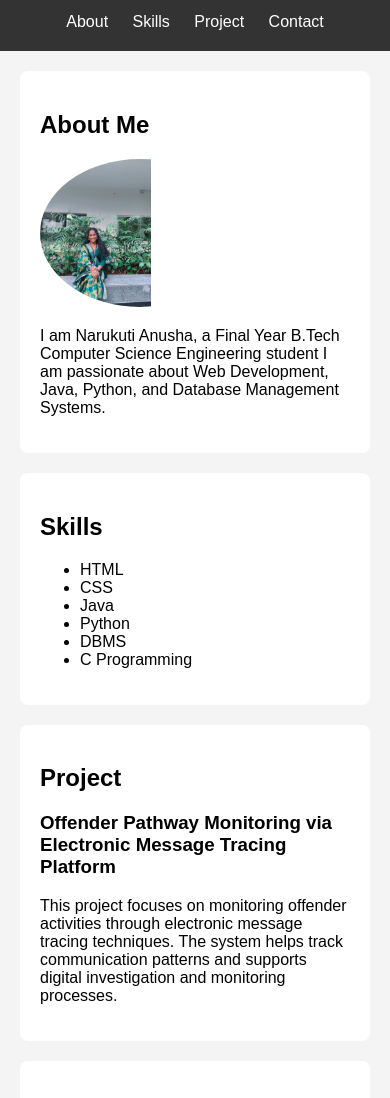
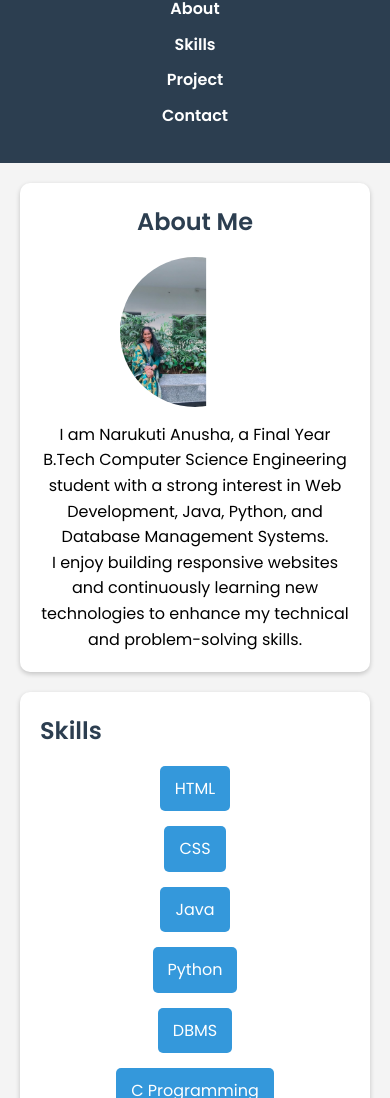
Before and after one commit to narukutianusha-sys/https-github.com-anusha25191-personal-portfolio-website, a plain HTML site: page index.html in a window 390 px wide. Shown: the part 87-1185 px from the top of the page. Drawn offline with Linux system fonts and the light colour scheme; files whose address does not match are found by name.

Commit message:
Week 2 - Styled Portfolio Website with Responsive Design

```diff
--- a/index.html
+++ b/index.html
@@ -1,61 +1,14 @@
 <!DOCTYPE html>
 <html lang="en">
+
 <head>
     <meta charset="UTF-8">
     <meta name="viewport" content="width=device-width, initial-scale=1.0">
     <title>Narukuti Anusha Portfolio</title>
 
-    <style>
-        body {
-            font-family: Arial, sans-serif;
-            margin: 0;
-            padding: 0;
-            background-color: #f4f4f4;
-        }
+    <link href="https://fonts.googleapis.com/css2?family=Poppins:wght@300;400;600&display=swap" rel="stylesheet">
 
-        header {
-            background-color: #333;
-            color: white;
-            text-align: center;
-            padding: 20px;
-        }
-
-        nav a {
-            color: white;
-            text-decoration: none;
-            margin: 10px;
-        }
-
-        section {
-            background: white;
-            margin: 20px;
-            padding: 20px;
-            border-radius: 8px;
-        }
-
-        img {
-            width: 200px;
-            border-radius: 50%;
-        }
-
-        footer {
-            background-color: #333;
-            color: white;
-            text-align: center;
-            padding: 15px;
-        }
-
-        input, textarea {
-            width: 100%;
-            padding: 8px;
-            margin-top: 5px;
-            margin-bottom: 10px;
-        }
-
-        button {
-            padding: 10px 15px;
-        }
-    </style>
+    <link rel="stylesheet" href="style.css">
 </head>
 
 <body>
@@ -79,23 +32,25 @@
         <img src="images/anusha.jpg" alt="Narukuti Anusha Profile Photo">
 
         <p>
-            I am Narukuti Anusha, a Final Year B.Tech Computer Science Engineering student
-              I am passionate about Web Development,
-            Java, Python, and Database Management Systems.
+            I am Narukuti Anusha, a Final Year B.Tech Computer Science Engineering student with a strong interest in Web Development, Java, Python, and Database Management Systems.
+        </p>
+
+        <p>
+            I enjoy building responsive websites and continuously learning new technologies to enhance my technical and problem-solving skills.
         </p>
     </section>
 
     <section id="skills">
         <h2>Skills</h2>
 
-        <ul>
-            <li>HTML</li>
-            <li>CSS</li>
-            <li>Java</li>
-            <li>Python</li>
-            <li>DBMS</li>
-            <li>C Programming</li>
-        </ul>
+        <div class="skills">
+            <div class="skill">HTML</div>
+            <div class="skill">CSS</div>
+            <div class="skill">Java</div>
+            <div class="skill">Python</div>
+            <div class="skill">DBMS</div>
+            <div class="skill">C Programming</div>
+        </div>
     </section>
 
     <section id="projects">
@@ -104,9 +59,7 @@
         <h3>Offender Pathway Monitoring via Electronic Message Tracing Platform</h3>
 
         <p>
-            This project focuses on monitoring offender activities through electronic
-            message tracing techniques. The system helps track communication patterns
-            and supports digital investigation and monitoring processes.
+            This project focuses on monitoring offender activities through electronic message tracing techniques. The system helps track communication patterns and supports digital investigation and monitoring processes.
         </p>
     </section>
 
--- /dev/null
+++ b/style.css
@@ -0,0 +1,178 @@
+/* CSS Variables */
+:root{
+    --primary:#3498db;
+    --secondary:#2c3e50;
+    --accent:#e74c3c;
+}
+
+/* Reset */
+*{
+    margin:0;
+    padding:0;
+    box-sizing:border-box;
+}
+
+/* Body */
+body{
+    font-family:'Poppins', Arial, sans-serif;
+    background-color:#f4f4f4;
+    line-height:1.6;
+    max-width:1200px;
+    margin:auto;
+}
+
+/* Header */
+header{
+    background:var(--secondary);
+    color:white;
+    text-align:center;
+    padding:25px;
+}
+
+header h1{
+    font-size:40px;
+    letter-spacing:2px;
+}
+
+/* Navigation */
+nav{
+    margin-top:10px;
+}
+
+nav a{
+    color:white;
+    text-decoration:none;
+    margin:10px;
+    font-weight:bold;
+    transition:0.3s;
+}
+
+nav a:hover{
+    color:yellow;
+}
+
+/* Sections */
+section{
+    background:white;
+    margin:20px;
+    padding:20px;
+    border-radius:10px;
+    box-shadow:0 2px 5px rgba(0,0,0,0.2);
+    transition:0.3s;
+}
+
+section:hover{
+    transform:translateY(-5px);
+}
+
+/* About Section */
+#about{
+    text-align:center;
+}
+
+/* Headings */
+h2{
+    color:#2c3e50;
+    margin-bottom:15px;
+}
+
+/* Project Title */
+#projects h3{
+    color:#3498db;
+    margin-bottom:10px;
+}
+
+/* Profile Image */
+img{
+    width:220px;
+    height:220px;
+    object-fit:cover;
+    border-radius:50%;
+    display:block;
+    margin:15px auto;
+    transition:0.3s;
+}
+
+img:hover{
+    transform:scale(1.05);
+}
+
+/* Skills Container */
+.skills{
+    display:flex;
+    flex-wrap:wrap;
+    gap:15px;
+    justify-content:center;
+}
+
+/* Skill Boxes */
+.skill{
+    background:var(--primary);
+    color:white;
+    padding:10px 15px;
+    border-radius:5px;
+    transition:0.3s;
+}
+
+.skill:hover{
+    background:var(--accent);
+    transform:scale(1.1);
+}
+
+/* Form Fields */
+input,
+textarea{
+    width:100%;
+    padding:10px;
+    margin-top:5px;
+    margin-bottom:10px;
+    border:1px solid #ccc;
+    border-radius:5px;
+}
+
+/* Button */
+button{
+    background:var(--primary);
+    color:white;
+    border:none;
+    padding:10px 15px;
+    cursor:pointer;
+    border-radius:5px;
+    transition:0.3s;
+}
+
+button:hover{
+    background:var(--accent);
+    transform:scale(1.05);
+}
+
+/* Footer */
+footer{
+    background:var(--secondary);
+    color:white;
+    text-align:center;
+    padding:15px;
+}
+
+/* Responsive Design */
+@media(max-width:768px){
+
+    header h1{
+        font-size:30px;
+    }
+
+    nav a{
+        display:block;
+        margin:10px 0;
+    }
+
+    img{
+        width:150px;
+        height:150px;
+    }
+
+    .skills{
+        flex-direction:column;
+        align-items:center;
+    }
+}
```
Also changed, not shown: About.png, contact.png, homepage.png, mobile-view.png (added), project.png, skills.png (added), 1 other file.
